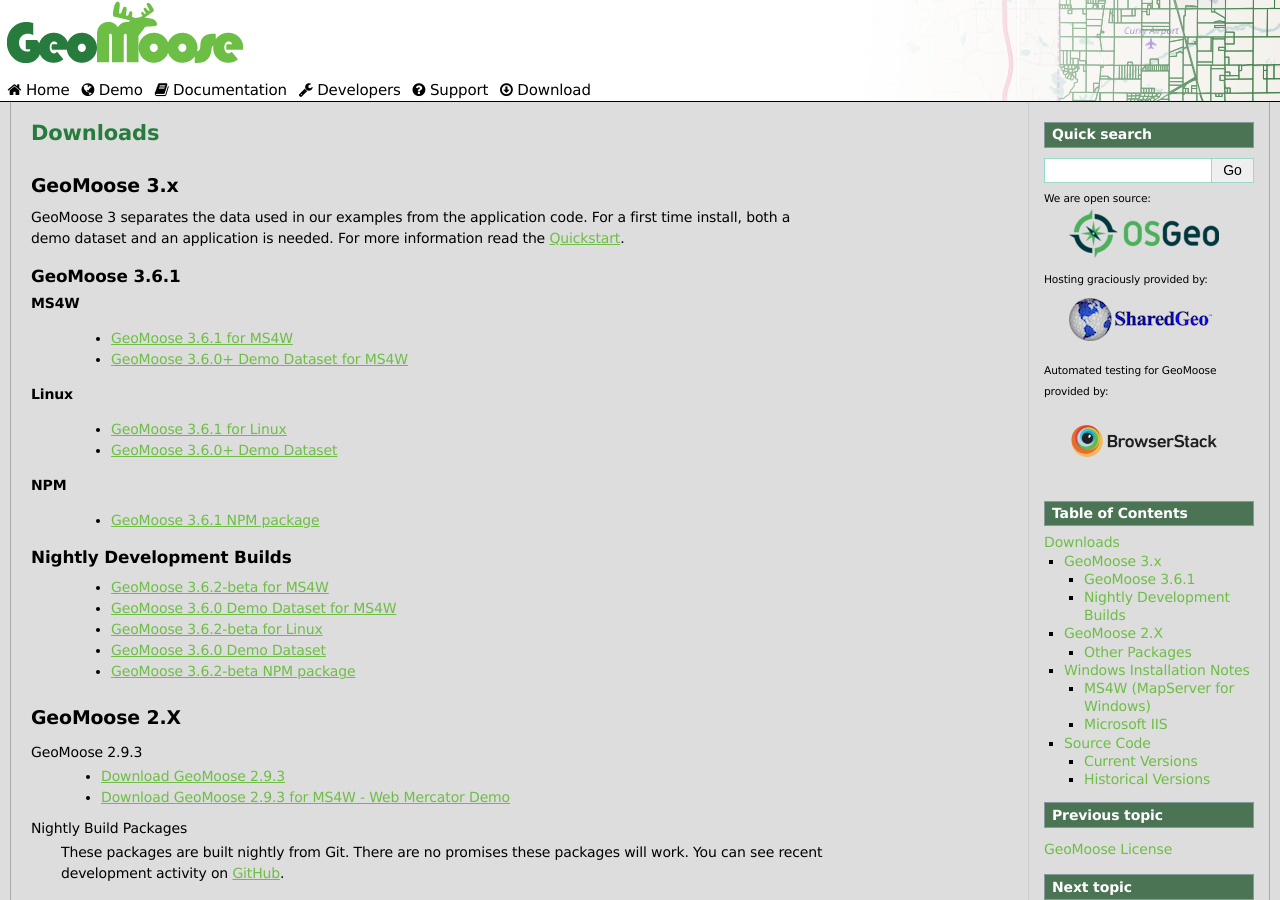
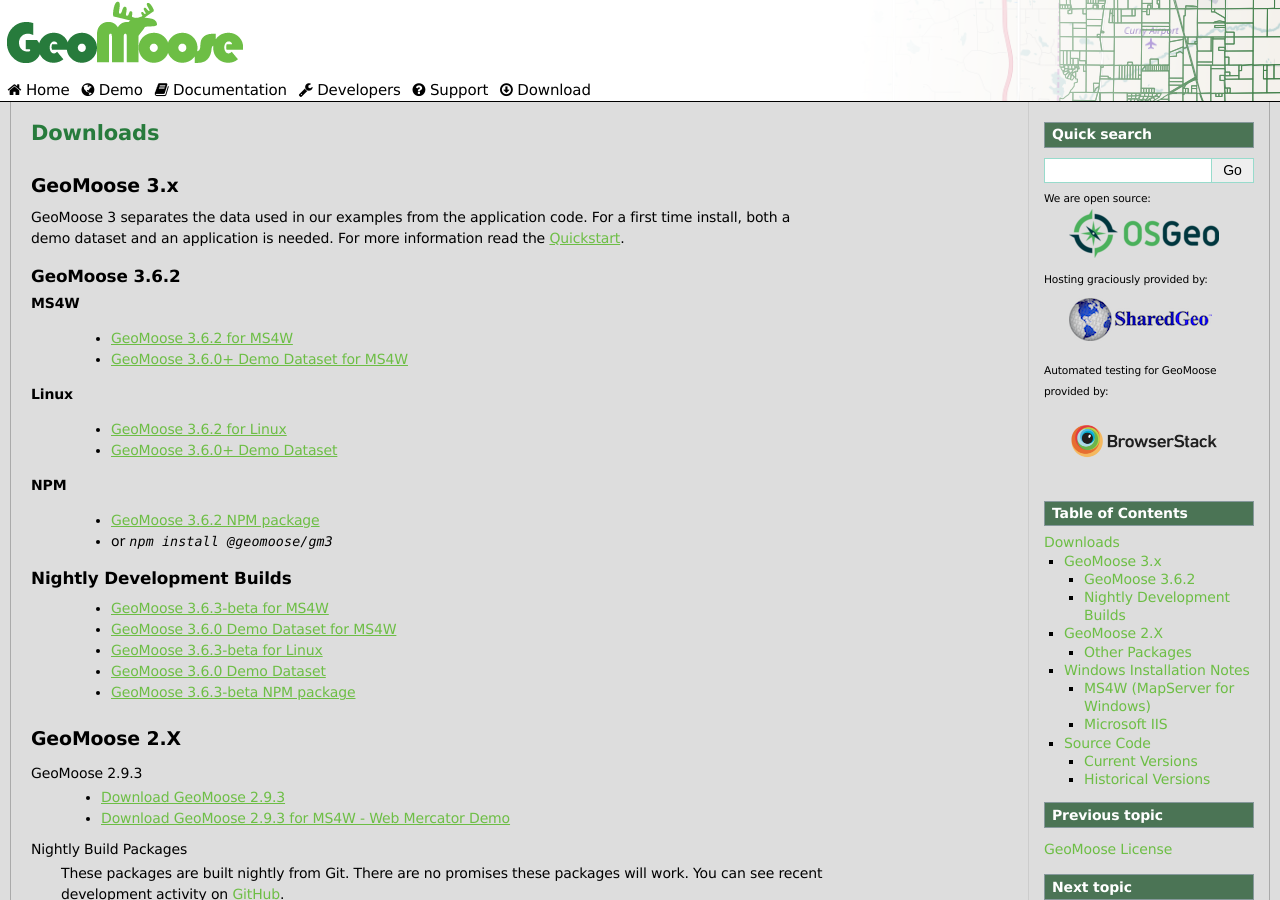
Before and after one commit to herambchaudhari4121/geomoose-website, a Sphinx documentation site: the page built from source/download.rst, in a window 1280 px wide and 900 px high. Built offline with Sphinx 7.4.7, drawn with Linux system fonts in a browser that asks for light colours.

Commit message:
Update for v3.6.2

```diff
--- a/source/download.rst
+++ b/source/download.rst
@@ -8,32 +8,33 @@
 
 GeoMoose 3 separates the data used in our examples from the application code. For a first time install, both a demo dataset and an application is needed. For more information read the `Quickstart <./quickstart.html>`_.
 
-GeoMoose 3.6.1
+GeoMoose 3.6.2
 ^^^^^^^^^^^^^^
 
 **MS4W**
 
-	* `GeoMoose 3.6.1 for MS4W <https://www.geomoose.org/downloads/gm3-examples-3.6.1-ms4w.zip>`_
+	* `GeoMoose 3.6.2 for MS4W <https://www.geomoose.org/downloads/gm3-examples-3.6.2-ms4w.zip>`_
 	* `GeoMoose 3.6.0+ Demo Dataset for MS4W <https://www.geomoose.org/downloads/gm3-demo-data-3.6.0-ms4w.zip>`_
 
 **Linux**
 
-	* `GeoMoose 3.6.1 for Linux <https://www.geomoose.org/downloads/gm3-examples-3.6.1.zip>`_
+	* `GeoMoose 3.6.2 for Linux <https://www.geomoose.org/downloads/gm3-examples-3.6.2.zip>`_
 	* `GeoMoose 3.6.0+ Demo Dataset <https://www.geomoose.org/downloads/gm3-demo-data-3.6.0.zip>`_
 
 **NPM**
 
-	* `GeoMoose 3.6.1 NPM package <https://www.geomoose.org/downloads/gm3-npm-3.6.1.tgz>`_
+	* `GeoMoose 3.6.2 NPM package <https://www.geomoose.org/downloads/gm3-npm-3.6.2.tgz>`_
+	* or `npm install @geomoose/gm3`
 
 Nightly Development Builds
 ^^^^^^^^^^^^^^^^^^^^^^^^^^
-	* `GeoMoose 3.6.2-beta for MS4W <https://www.geomoose.org/downloads/gm3-examples-3.6.1-beta-ms4w.zip>`_
+	* `GeoMoose 3.6.3-beta for MS4W <https://www.geomoose.org/downloads/gm3-examples-3.6.3-beta-ms4w.zip>`_
 	* `GeoMoose 3.6.0 Demo Dataset for MS4W <https://www.geomoose.org/downloads/gm3-demo-data-3.6.0-ms4w.zip>`_
 
-	* `GeoMoose 3.6.2-beta for Linux <https://www.geomoose.org/downloads/gm3-examples-3.6.1-beta.zip>`_
+	* `GeoMoose 3.6.3-beta for Linux <https://www.geomoose.org/downloads/gm3-examples-3.6.3-beta.zip>`_
 	* `GeoMoose 3.6.0 Demo Dataset <https://www.geomoose.org/downloads/gm3-demo-data-3.6.0.zip>`_
 
-	* `GeoMoose 3.6.2-beta NPM package <https://www.geomoose.org/downloads/gm3-npm-3.6.1-beta.tgz>`_
+	* `GeoMoose 3.6.3-beta NPM package <https://www.geomoose.org/downloads/gm3-npm-3.6.3-beta.tgz>`_
 
 
 GeoMoose 2.X
```
Also changed, not shown: source/news.rst (+8 -0 lines), source/releases/3.6.2.rst (added, +19 -0 lines).
